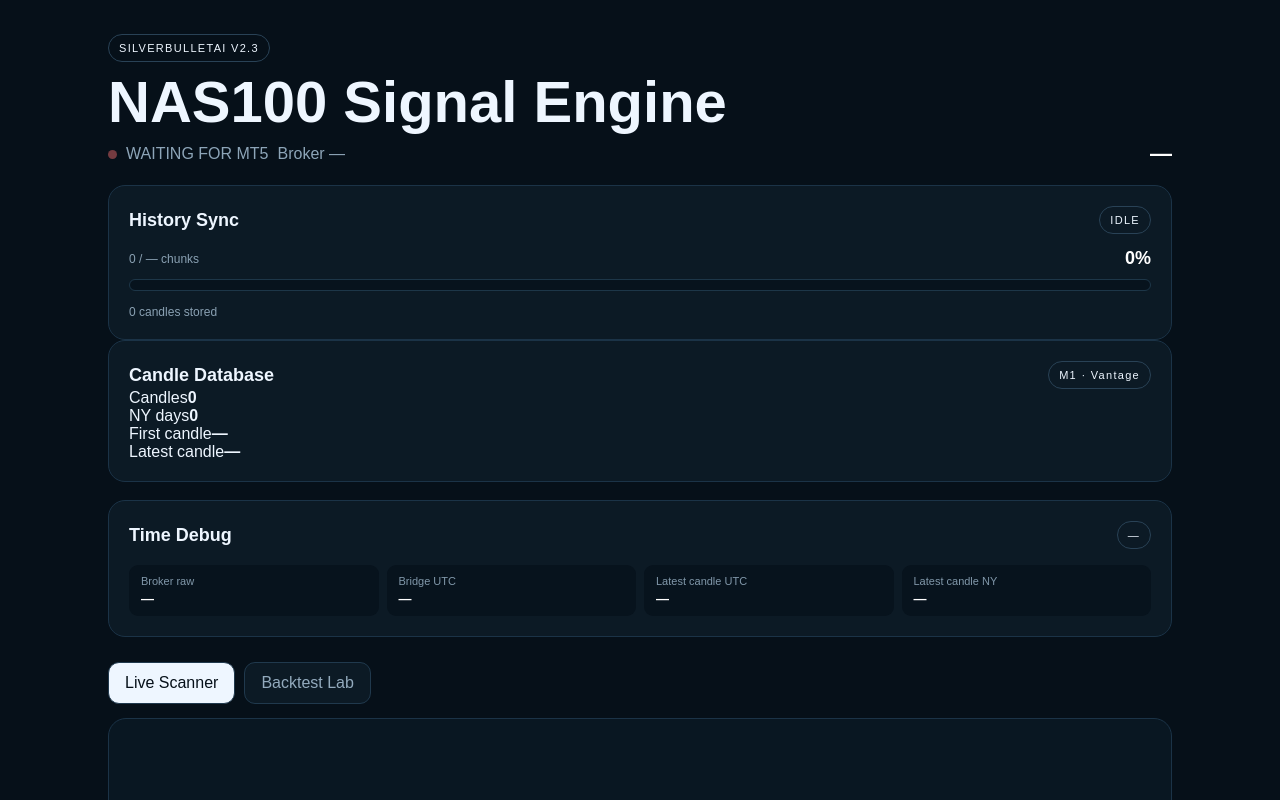
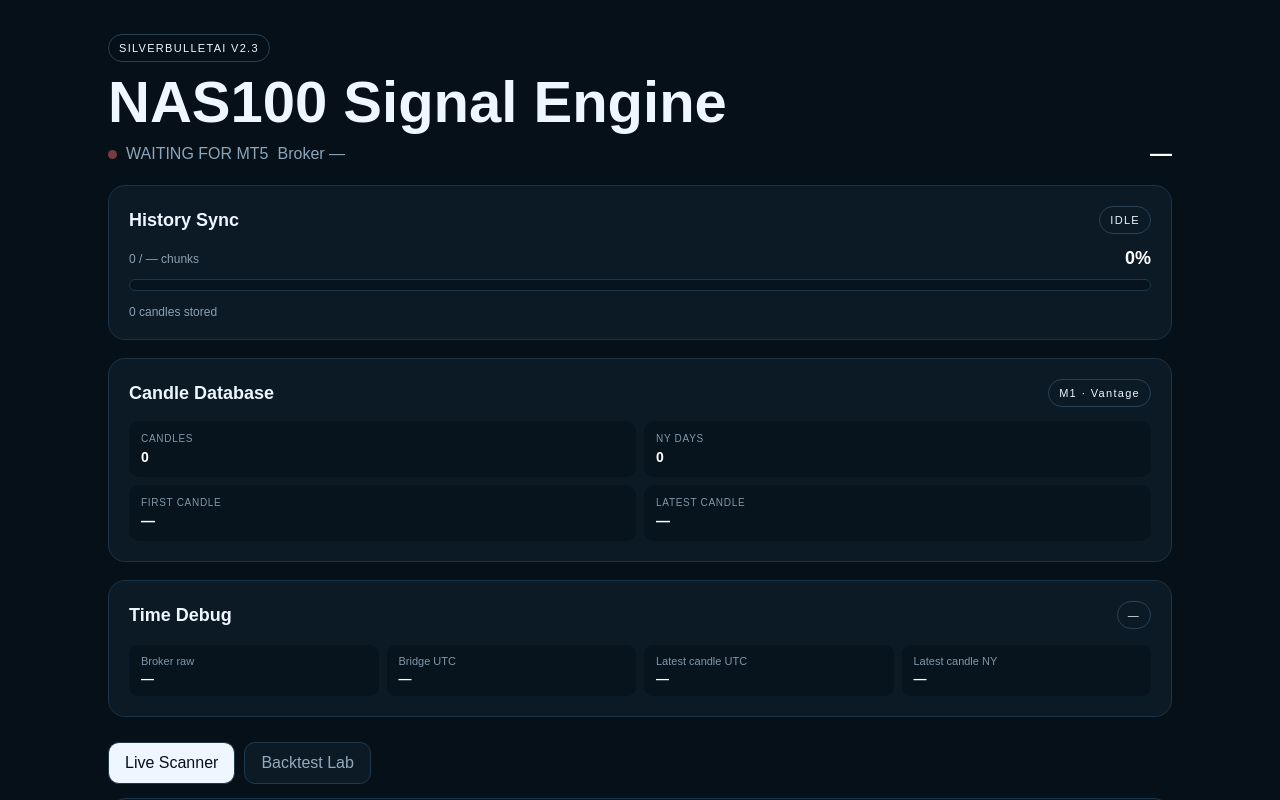
Before and after one commit to hotspotstudiios-ux/Assistant, a Next.js app: page / in a window 1280 px wide. Shown: the top 800 px of the page. Built offline with nearby package versions, Linux system fonts and the light colour scheme; no server answers.

Commit message:
Style candle database and model comparison

```diff
--- a/app/globals.css
+++ b/app/globals.css
@@ -23,3 +23,15 @@
 .syncMeta b{color:#fff;font-size:18px}
 .progressTrack{height:12px;background:#07131d;border:1px solid #1d3648;border-radius:999px;overflow:hidden;margin-top:10px}
 .progressFill{height:100%;background:linear-gradient(90deg,#2f9b70,#55d69b);border-radius:999px;transition:width .25s ease}
+
+.dbCard{margin-top:18px}
+.dbGrid{display:grid;grid-template-columns:repeat(2,1fr);gap:8px;margin-top:14px}
+.dbGrid div{background:#07131d;border-radius:10px;padding:12px}
+.dbGrid span{display:block;color:#8198aa;font-size:10px;text-transform:uppercase;letter-spacing:.7px}
+.dbGrid b{display:block;color:#fff;margin-top:5px;font-size:14px}
+.hourCompare{display:grid;grid-template-columns:repeat(2,minmax(0,1fr));gap:12px;margin-bottom:14px}
+.hourMetrics{display:grid;grid-template-columns:repeat(3,1fr);gap:8px;margin-top:14px}
+.hourMetrics div{background:#07131d;border-radius:9px;padding:10px}
+.hourMetrics span{display:block;color:#8198aa;font-size:10px;text-transform:uppercase}
+.hourMetrics b{display:block;margin-top:5px;font-size:14px}
+@media(max-width:600px){.hourCompare{grid-template-columns:1fr}.hourMetrics{grid-template-columns:repeat(3,1fr)}}
```
